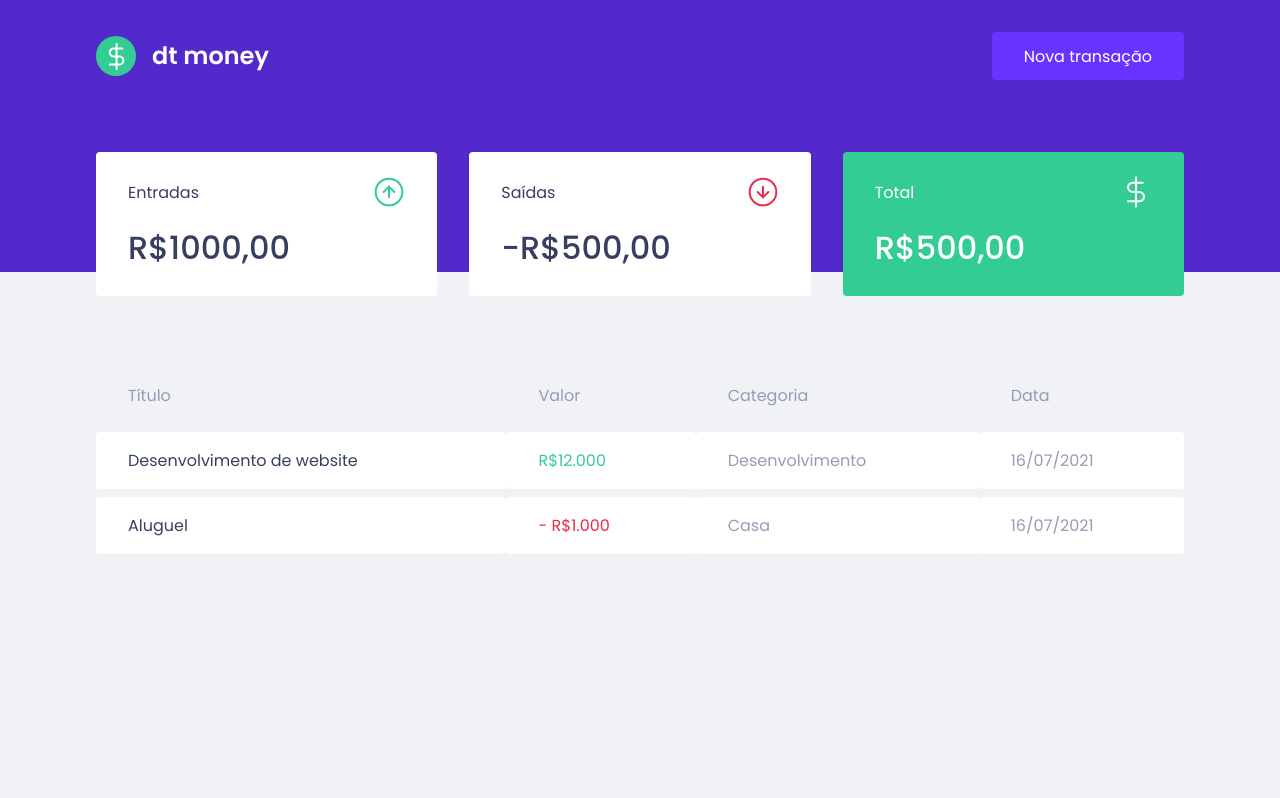
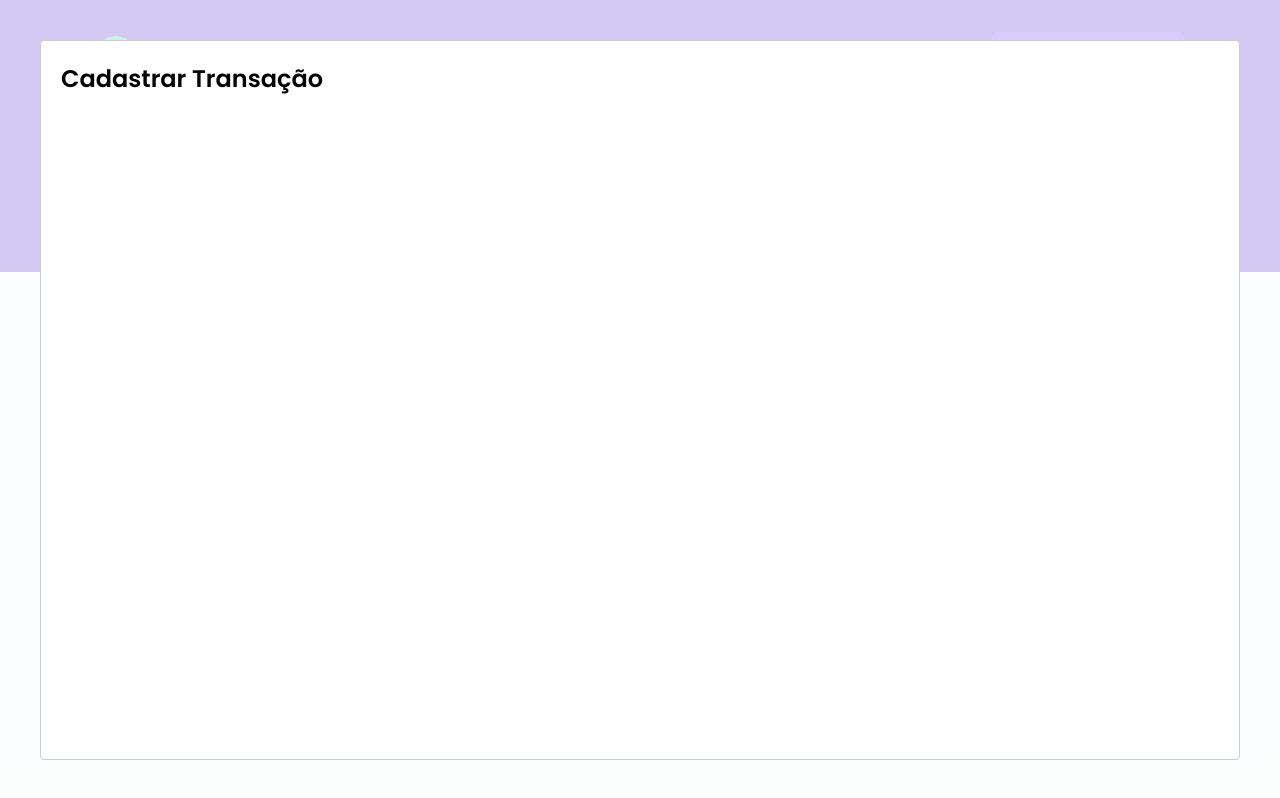
Before and after one commit to brenno0/DtMoney, a React (Create React App) app: page / in a window 1280 px wide. Both pictures are taken after a click on the button "Nova transação". Built offline with nearby package versions, Linux system fonts and the light colour scheme; no server answers; what miragejs would draw is missing.

Commit message:
Adição de modal

```diff
--- a/package.json
+++ b/package.json
@@ -3,10 +3,12 @@
   "version": "0.1.0",
   "private": true,
   "dependencies": {
+    "@types/react-modal": "^3.12.1",
     "axios": "^0.21.1",
     "miragejs": "^0.1.41",
     "react": "^17.0.2",
     "react-dom": "^17.0.2",
+    "react-modal": "^3.14.3",
     "react-scripts": "4.0.3",
     "styled-components": "^5.3.0",
     "web-vitals": "^1.0.1"
--- a/src/App.tsx
+++ b/src/App.tsx
@@ -1,12 +1,31 @@
+import Modal from 'react-modal';
 import { GlobalStyle } from './styles/global'
 import { Header } from './components/Header'
 import { Dashboard } from './components/Dashboard';
+import { useState } from 'react';
 export function App() {
+
+  const [isNewTransactionModalOpen, setIsNewTransactionModalOpen] = useState(false);
+
+  function handleOpenNewTransactionModal() {
+      setIsNewTransactionModalOpen(true)
+  }
+  function handleCloseNewTransactionModal() {
+      setIsNewTransactionModalOpen(false)
+  }
+
   return (
     <>
-      <Header />
+      <Header onOpenNewTransactionModal={handleOpenNewTransactionModal} />
         <Dashboard />
+      <Modal isOpen={isNewTransactionModalOpen}
+        onRequestClose={handleCloseNewTransactionModal}
+      >
+          <h2>Cadastrar Transação</h2>
+
+      </Modal>
       <GlobalStyle />
     </>
   );
 }
+//É possível passar uma função de um componente pai para um componente filho através de uma props
--- a/src/components/Header/index.tsx
+++ b/src/components/Header/index.tsx
@@ -1,16 +1,28 @@
+import { useState } from 'react';
 import logoImg from '../../assets/logo.svg';
+
+import Modal from 'react-modal'
 import { Container,Content } from './styles';
-export function Header(){
+
+interface HeaderProps {
+    onOpenNewTransactionModal:() => void;
+}
+
+
+export function Header({onOpenNewTransactionModal}:HeaderProps){
+
+
     return(
 
         <Container>
-
             <Content>
-
             <img src={logoImg} alt="br money" />
-            <button type="button" >
+            <button onClick={onOpenNewTransactionModal} type="button" >
                 Nova transação
             </button>
+
+
+
             </Content>
         </Container>
 
--- a/src/index.tsx
+++ b/src/index.tsx
@@ -20,8 +20,6 @@
     ]
   }
 })
-
-
 ReactDOM.render(
   <React.StrictMode>
     <App />
```
Also changed, not shown: 1 other file (tests, documents, lock files or other folders).
